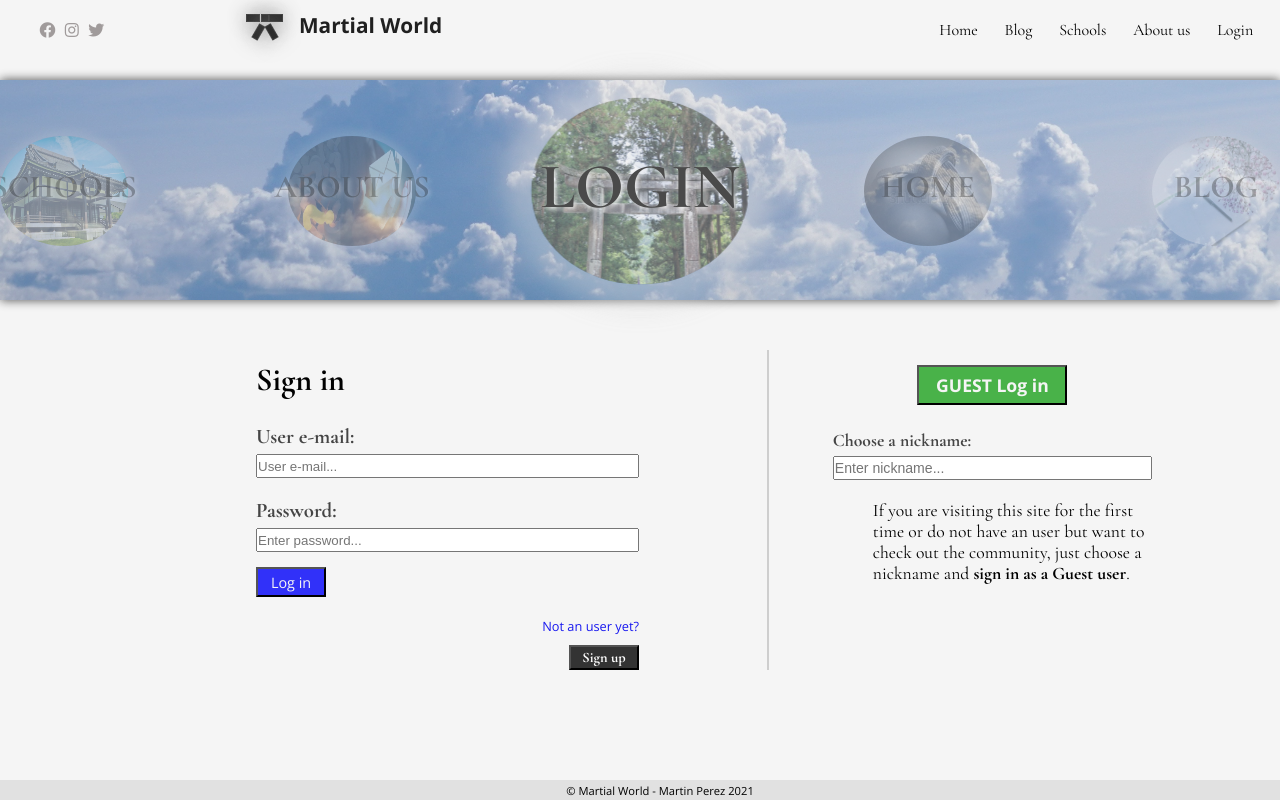
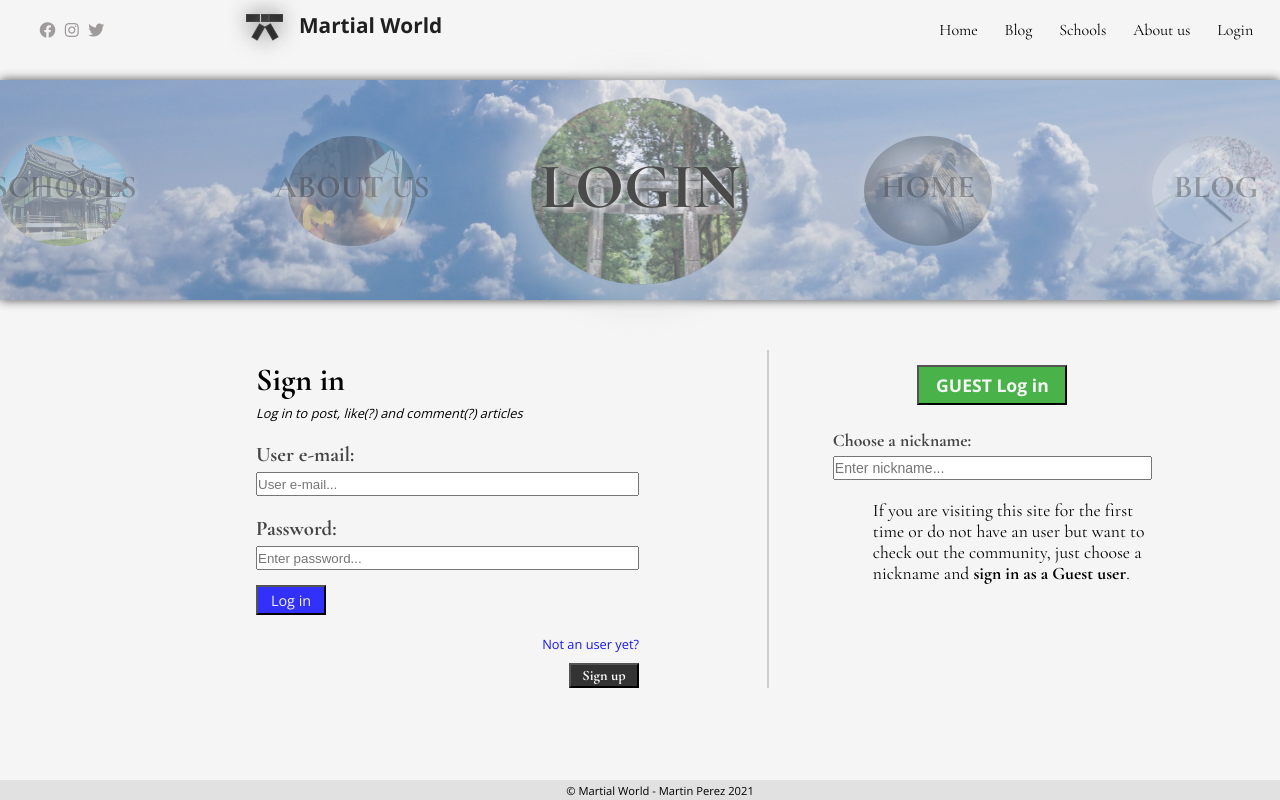
Before and after one commit to A-M-Perez/Martial-World-Blog, a React (Create React App) app: page /Login in a window 1280 px wide. Built offline with nearby package versions, Linux system fonts and the light colour scheme; what google-maps-react, react-geocode would draw is missing.

Commit message:
Created private routes for posting articles only for users

```diff
--- a/src/Global.js
+++ b/src/Global.js
@@ -1,8 +1,11 @@
 const serverURL = 'http://localhost:3001';
 const clientURL = 'http://localhost:3000';
 const googleAPIKey = 'AIzaSyBWvJqmvWnh1wwYT53iNIGM_bZdRpc2k94';
-const user = '';
 const userSignedIn = false;
-const guestUser = '';
 
-module.exports = { serverURL, clientURL, googleAPIKey, user, guestUser, userSignedIn };
+module.exports = {
+    serverURL,
+    clientURL,
+    googleAPIKey,
+    userSignedIn
+};
--- a/src/components/RoutesList.js
+++ b/src/components/RoutesList.js
@@ -1,4 +1,4 @@
-import React from 'react';
+import React, { useEffect, useState } from 'react';
 import { BrowserRouter as Router, Routes, Route } from "react-router-dom";
 import Navbar from "./layout/Navbar";
 import SiteHeader from './layout/SiteHeader';
@@ -16,6 +16,27 @@ import '../../src/styles/pages/blog/Blog.css';
 
 const RoutesList = () => {
 
+    const [isUserAuthenticated, setIsUserAuthenticated] = useState(false);
+    const [userName, setUserName] = useState('');
+    const [guestUserName, setGuestUserName] = useState('');
+
+    function authenticateUser(isAuthenticated, authenticatedUser, authenticatedGuestUser) {
+        setIsUserAuthenticated(isAuthenticated);
+        setUserName(authenticatedUser);
+        setGuestUserName(authenticatedGuestUser);
+    };
+
+    const [createArticleAuthorization, setCreateArticleAuthorization] = useState(<LoginContainer authentication={authenticateUser} userInfo={{ isUserAuthenticated, userName, guestUserName }} />);
+
+    useEffect(()=>{
+        if (isUserAuthenticated) {
+            setCreateArticleAuthorization(<CreateArticles />)
+        } else {
+            setCreateArticleAuthorization(<LoginContainer authentication={authenticateUser} userInfo={{ isUserAuthenticated, userName, guestUserName }} />)
+        }
+    }, [isUserAuthenticated])
+
+
     return (
         <Router>
             <Navbar />
@@ -30,7 +51,7 @@ const RoutesList = () => {
                         </div>
                     </section>
                 } />
-                <Route path='/Blog/Create_article' exact element={<CreateArticles />} />
+                <Route path='/Blog/Create_article' exact element={createArticleAuthorization} />
                 <Route path='/Blog/Articles/:id' exact element={
                     <section id='blogContainer'>
                         <div id='articlesBackground'>
@@ -42,7 +63,7 @@ const RoutesList = () => {
                 <Route path='/Schools' exact element={<Schools />} />
                 <Route path='/Schools/School/:id' exact element={<SchoolDetails />} />
                 <Route path='/AboutUs' exact element={<AboutUs />} />
-                <Route path='/Login' exact element={<LoginContainer />} />
+                <Route path='/Login' exact element={<LoginContainer authentication={authenticateUser} userInfo={{ isUserAuthenticated, userName, guestUserName }} />} />
             </Routes>
             <Footer />
         </Router >
--- a/src/components/pages/Blog/Members.js
+++ b/src/components/pages/Blog/Members.js
@@ -1,7 +1,7 @@
 import { NavLink } from 'react-router-dom';
 import '../../../styles/pages/blog/Members.css';
 
-const Members = ({toggleView}) => {
+const Members = () => {
 
     return (
         <aside id='blogMembers'>
--- a/src/components/pages/Login/Login.js
+++ b/src/components/pages/Login/Login.js
@@ -2,11 +2,11 @@ import React, { useState, useEffect, useRef } from 'react';
 import '../../../styles/pages/login/Login.css'
 import '../../../styles/pages/Home.css'
 import axios from 'axios';
-import { guestUser, serverURL, user, userSignedIn } from '../../../Global';
+import { serverURL, userSignedIn } from '../../../Global';
 
 axios.defaults.withCredentials = true;
 
-const Login = ({ openModal, message }) => {
+const Login = ({ openModal, message, authentication, userInfo }) => {
 
     const [signInStatus, setSignInStatus] = useState(null);
 
@@ -16,11 +16,11 @@ const Login = ({ openModal, message }) => {
 
     useEffect(() => {
 
-        if (!guestUser) {
+        if (!userInfo.guestUserName) {
             if (signInStatus) {
                 switch (signInStatus) {
                     case 'success':
-                        message('WELCOME', `${user}!`, true);
+                        message('WELCOME', `${userInfo.userName}!`, true);
                         userSignedIn = true;
                         break;
                     case 'wrongPassword':
@@ -49,8 +49,8 @@ const Login = ({ openModal, message }) => {
 
         axios.post(`${serverURL}/api/login_user`, submittedLoginForm)
             .then((response) => {
+                authentication(true, response.data.name, '');
                 setSignInStatus(response.data.status);
-                user = response.data.name;
             })
             .catch((err) => {
                 alert(err);
@@ -69,7 +69,7 @@ const Login = ({ openModal, message }) => {
 
         axios.post(`${serverURL}/api/login_guestUser`, submittedGuestLogin)
             .then((response) => {
-                guestUser = response.data.user;
+                authentication(true, '', response.data.user);
                 setSignInStatus(response.data.status)
             })
             .catch((err) => {
@@ -83,6 +83,7 @@ const Login = ({ openModal, message }) => {
             {/* REGULAR LOG IN FORM */}
             {!userSignedIn && <section id='login-form'>
                 <h2>Sign in</h2>
+                <h3>Log in to post, like(?) and comment(?) articles</h3>
                 <form id='user-login' onSubmit={getLoginForm}>
                     <label id='user' htmlFor='user'>User e-mail:&nbsp;</label>
                     <input type='text' name='user' placeholder='User e-mail...' ref={loginUserEmail} />
@@ -96,19 +97,19 @@ const Login = ({ openModal, message }) => {
             </section>}
 
             {userSignedIn && <section id='login-form'>
-                <p id='alreadySignedIn'>You are already signed in as <span id='userName'>{user}</span></p>
+                <p id='alreadySignedIn'>You are already signed in as <span id='userName'>{userInfo.userName}</span></p>
             </section>}
 
             <div id='separator' />
 
             {/* LOG IN FORM FOR GUESTS */}
             <aside id='guest-login-section'>
-                {!guestUser && <form id='guest-login' onSubmit={getGuestLoginForm}>
+                {!userInfo.guestUserName && <form id='guest-login' onSubmit={getGuestLoginForm}>
                     <button type='submit' id='guest-login-btn'>GUEST Log in</button>
                     <label id='guest-nickname' htmlFor='guest-nickname'>Choose a nickname:&nbsp;</label>
                     <input type='text' name='guest-nickname' placeholder='Enter nickname...' ref={guestNickname} />
                 </form>}
-                {guestUser && <p id='alreadySignedIn'>Temporarily logged in as <span id='userName'>{guestUser}</span></p>}
+                {userInfo.guestUserName && <p id='alreadySignedIn'>Temporarily logged in as <span id='userName'>{userInfo.guestUserName}</span></p>}
                 <p>If you are visiting this site for the first time or do not have an user but want to check out the community, just choose a nickname and <b>sign in as a Guest user</b>.</p>
             </aside>
 
--- a/src/components/pages/Login/LoginContainer.js
+++ b/src/components/pages/Login/LoginContainer.js
@@ -3,7 +3,7 @@ import Login from "./Login";
 import SignUpModal from "./SignUpModal";
 import ConfirmationMessage from "../ConfirmationMsg";
 
-const LoginContainer = () => {
+const LoginContainer = ({authentication, userInfo}) => {
 
     const [modalOpen, setModalOpen] = useState(false);
     const [messageTitle, setMessageTitle] = useState('');
@@ -26,7 +26,7 @@ const LoginContainer = () => {
 
     return (
         <>
-            <Login openModal={openModal} message={confirmationMessageContent} />
+            <Login openModal={openModal} message={confirmationMessageContent} authentication={authentication} userInfo={userInfo}/>
             {modalOpen ? <SignUpModal closeModal={closeModal} message={confirmationMessageContent} /> : null}
             {showConfirmationMessage && <ConfirmationMessage messageTitle={messageTitle} messageContent={messageContent} visibility={confirmationMessageContent} />}
         </>
--- a/src/styles/pages/login/Login.css
+++ b/src/styles/pages/login/Login.css
@@ -35,7 +35,17 @@
             height: fit-content;
             font-size: 2em;
             margin-top: 10px;
-            margin-bottom: 20px;
+            margin-bottom: 5px;
+        }
+
+        #login-form h3 {
+            width: 100%;
+            height: fit-content;
+            font-family: 'Open Sans', sans-serif;
+            font-size: 0.8em;
+            font-style: italic;
+            font-weight: 300;
+            margin-bottom: 15px;
         }
 
         #user-login {
```
